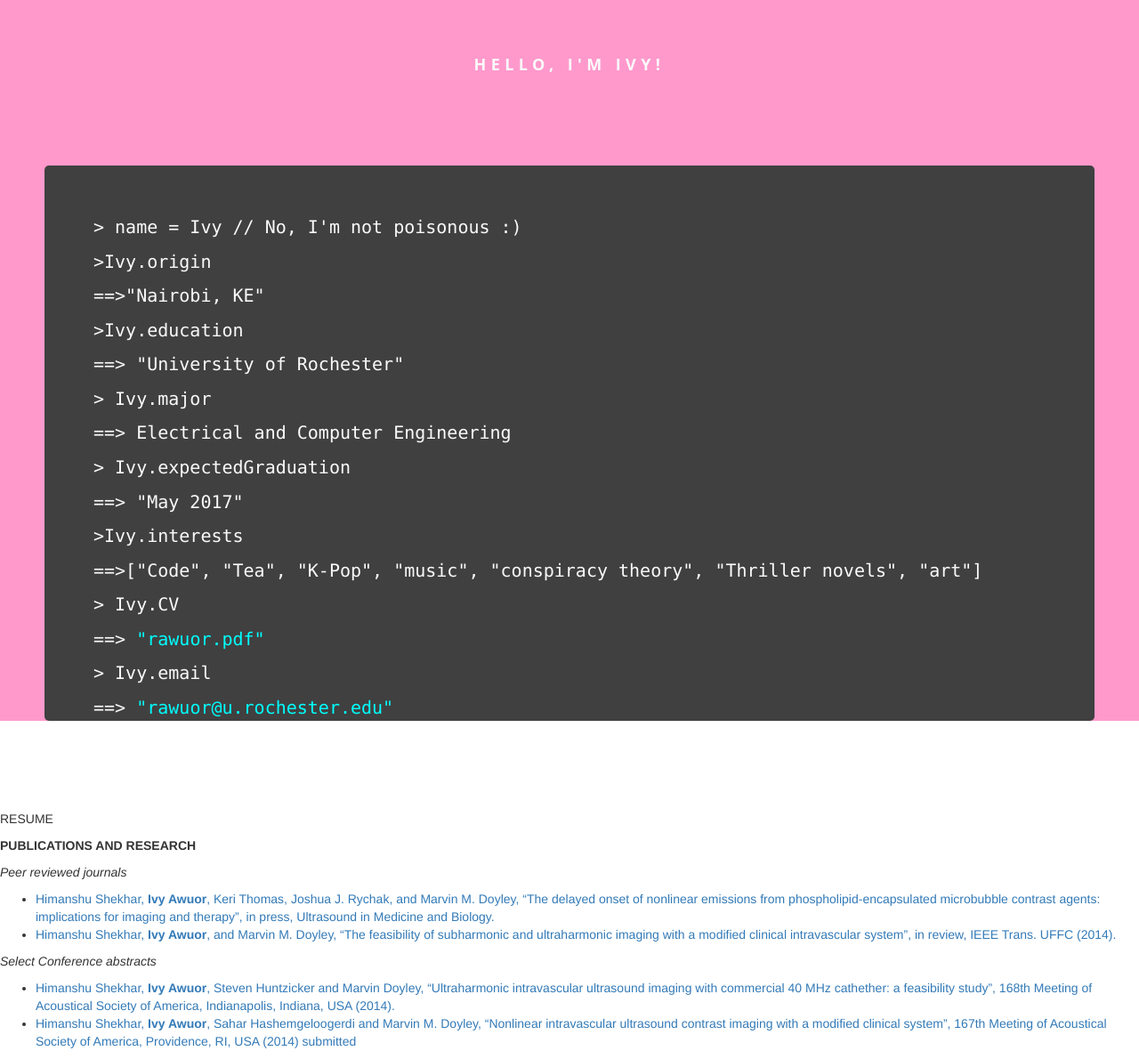
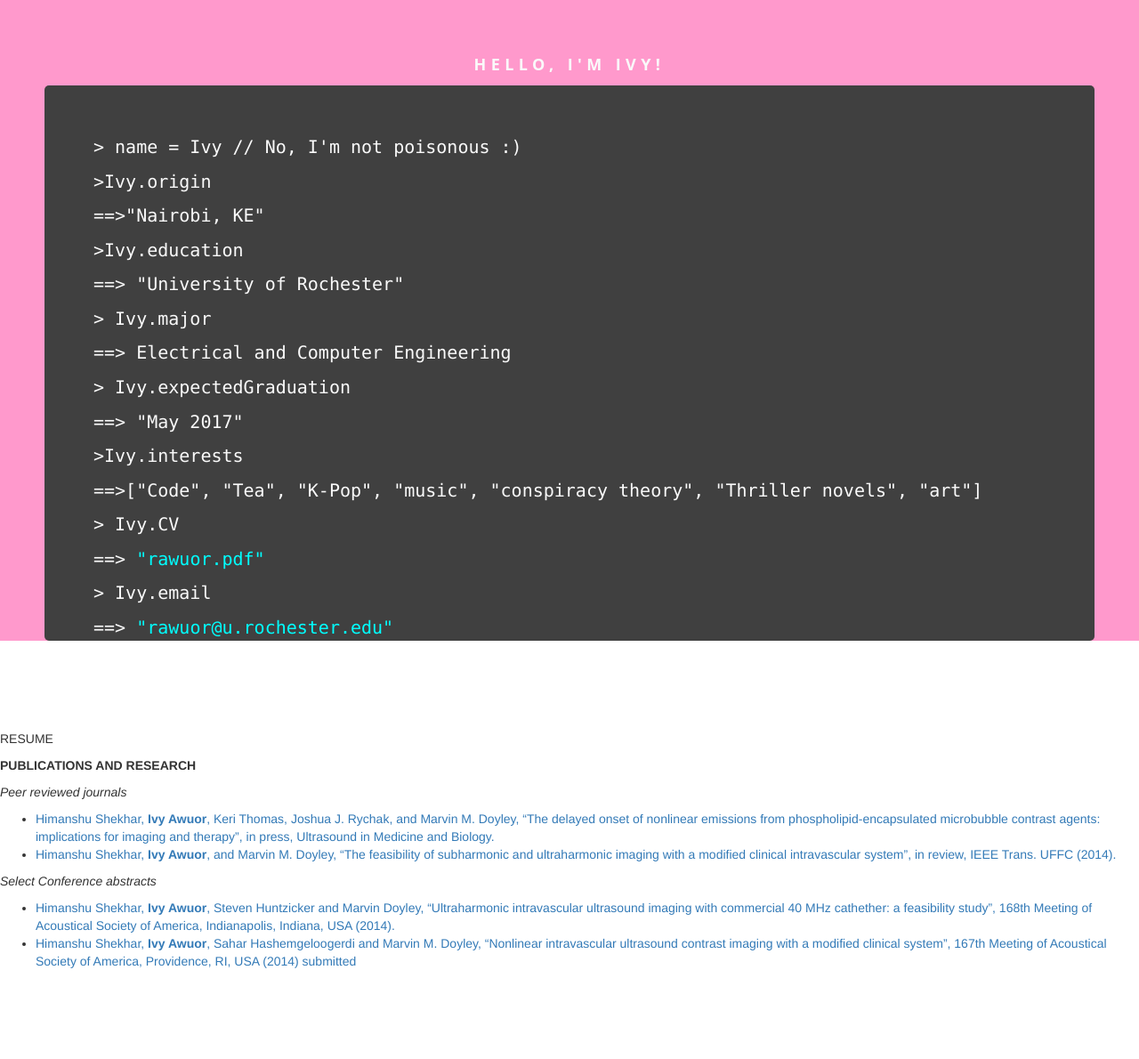
Before and after one commit to rawuor/rawuor.github.io, a Jekyll site: the page index.html, which Jekyll copies as it is, in a window 1280 px wide. Shown: the part 486-1676 px from the top of the page at 89% size. Built offline with Jekyll 4.4.1, drawn with Linux system fonts in a browser that asks for light colours; nearby versions of some CDN libraries; after the commit the page ends 1586 px from its top, so only the background shows below that.

Commit message:
Update default.css

```diff
--- a/css/default.css
+++ b/css/default.css
@@ -50,7 +50,7 @@
 
 #inner_about{
  padding-top:55px;
- margin-top:50px;
+ margin-top:0px;
  margin-bottom:100px;
  margin-right:50px;
  margin-left:50px;
@@ -58,9 +58,7 @@
  /*width:750px;*/
  width = 100%;
  /*min-width:800px;*/
- margin-top:100px;
- margin-bottom:100px;
- font-size:30px;
+ font-size:15px;
  background-color: #404040;
  padding-left:55px;
  padding-right:55px;
```
